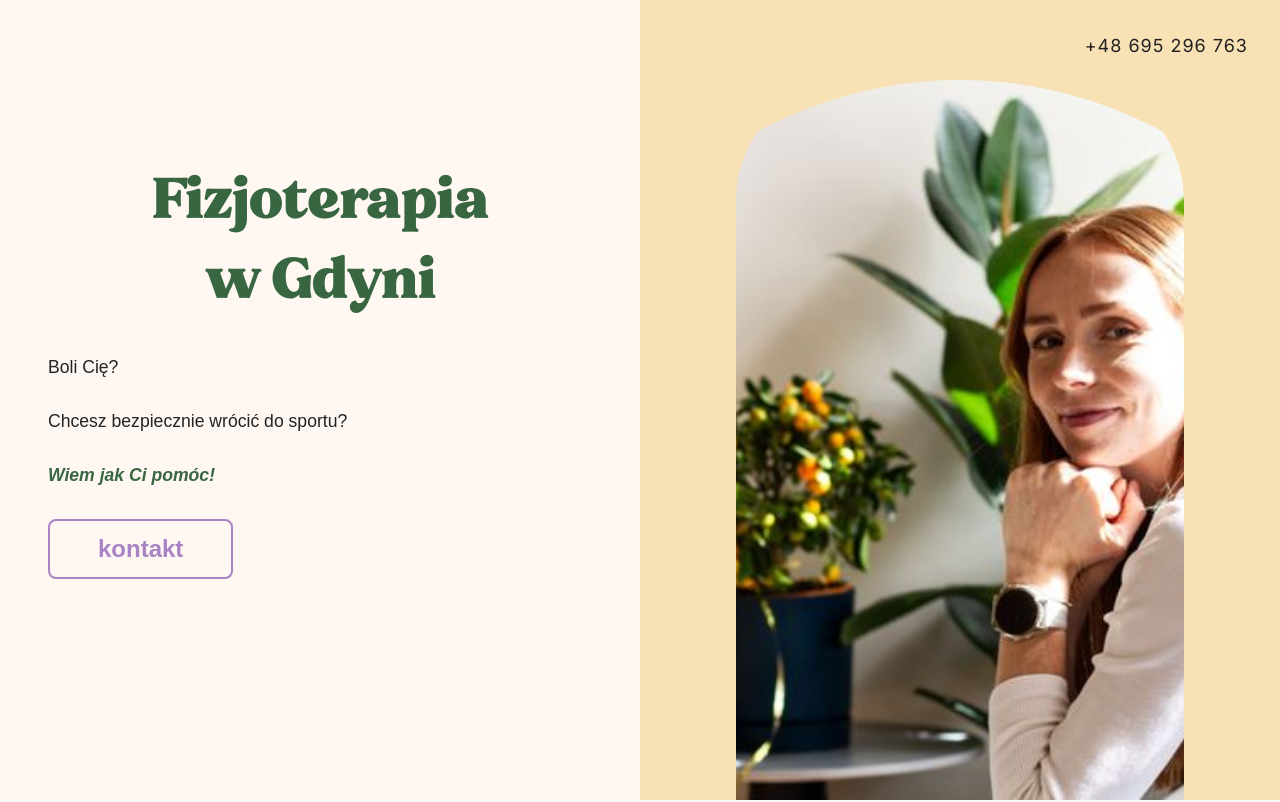
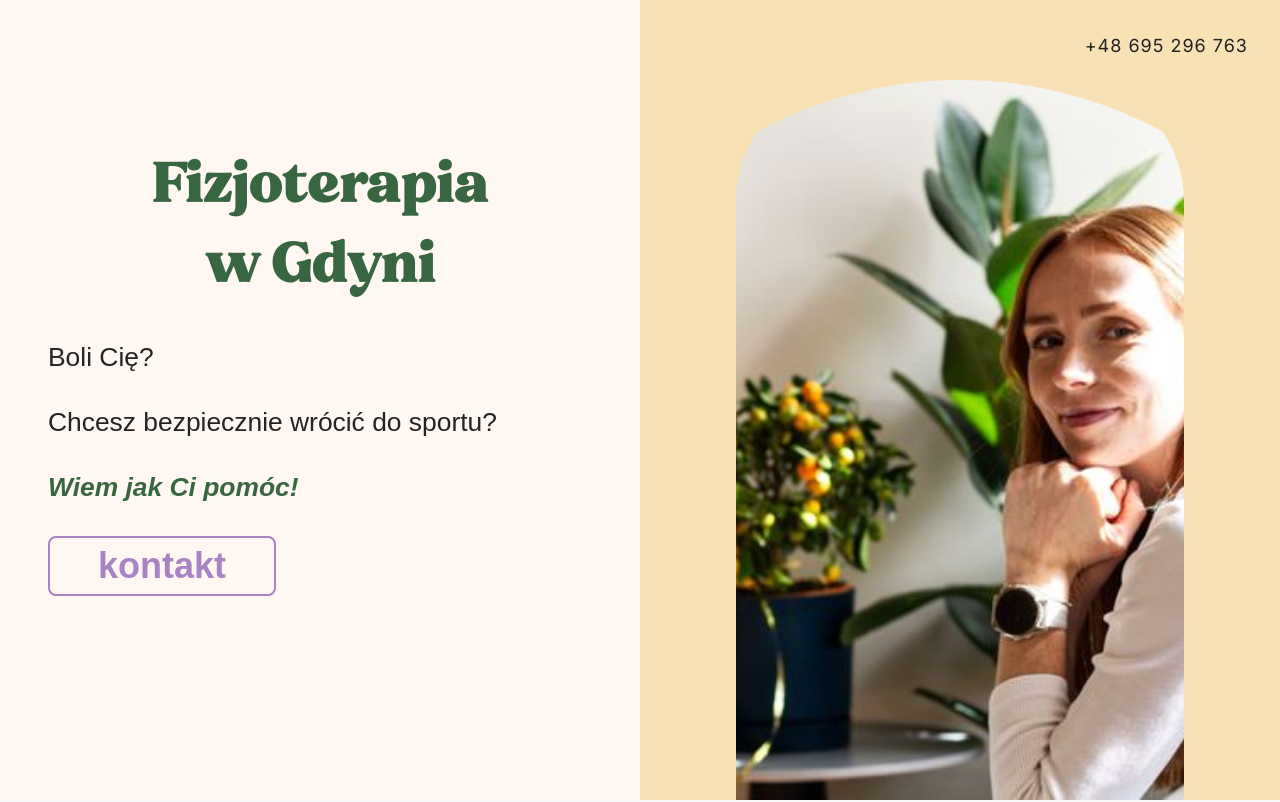
Before and after one commit to GDY-BOY/fala-project, a Next.js app: page / in a window 1280 px wide. Shown: the top 802 px of the page. Built offline with nearby package versions, Linux system fonts and the light colour scheme.

Commit message:
font fix again

```diff
--- a/pages/index.tsx
+++ b/pages/index.tsx
@@ -53,12 +53,12 @@ export default function Home() {
               </h1>
               <div
                 style={{ fontFamily: "'DM Sans', Arial, sans-serif", textAlign: "left" }}
-                className="md:text-[2.2rem] md:leading-tight md:mb-16"
+                className="hero-text md:text-[2.2rem] md:leading-tight md:mb-16"
               >
                 <p
                   className="mb-6 hero-lead"
                   style={{
-                    fontSize: "1rem",
+                    fontSize: "1.5rem", // 1rem * 1.5
                     fontWeight: 500,
                     color: "#222426",
                     textAlign: "left",
@@ -69,7 +69,7 @@ export default function Home() {
                 <p
                   className="mb-6 hero-lead"
                   style={{
-                    fontSize: "1rem",
+                    fontSize: "1.5rem",
                     fontWeight: 500,
                     color: "#222426",
                     textAlign: "left",
@@ -80,7 +80,7 @@ export default function Home() {
                 <p
                   className="mb-6 font-semibold italic hero-lead"
                   style={{
-                    fontSize: "0.95rem",
+                    fontSize: "1.425rem", // 0.95rem * 1.5
                     color: "#386641",
                     textAlign: "left",
                   }}
@@ -88,10 +88,11 @@ export default function Home() {
                   Wiem jak Ci pomóc!
                 </p>
                 <button
-                  className="border-2 border-[#A984C4] px-8 py-2 rounded-lg transition text-[#A984C4] font-bold text-lg bg-transparent hover:bg-[#A984C4] hover:text-white md:text-2xl md:px-12 md:py-3"
+                  className="border-2 border-[#A984C4] px-8 py-2 rounded-lg transition text-[#A984C4] font-bold text-lg bg-transparent hover:bg-[#A984C4] hover:text-white hero-btn md:text-2xl md:px-12 md:py-3"
                   style={{
                     background: "transparent",
                     boxShadow: "none",
+                    fontSize: "1.5rem", // 1rem * 1.5 for button text
                   }}
                 >
                   kontakt
@@ -283,19 +284,11 @@ export default function Home() {
             font-size: 2.2rem !important;
           }
           .hero-lead {
-            font-size: 1.1rem !important;
+            font-size: 1.65rem !important; /* 1.1rem * 1.5 */
             margin-bottom: 2rem !important;
           }
-          .md\:text-2xl {
-            font-size: 1.5rem !important;
-          }
-          .md\:px-12 {
-            padding-left: 3rem !important;
-            padding-right: 3rem !important;
-          }
-          .md\:py-3 {
-            padding-top: 0.75rem !important;
-            padding-bottom: 0.75rem !important;
+          .hero-btn {
+            font-size: 2.25rem !important; /* 1.5rem * 1.5 */
           }
         }
       `}</style>
```
